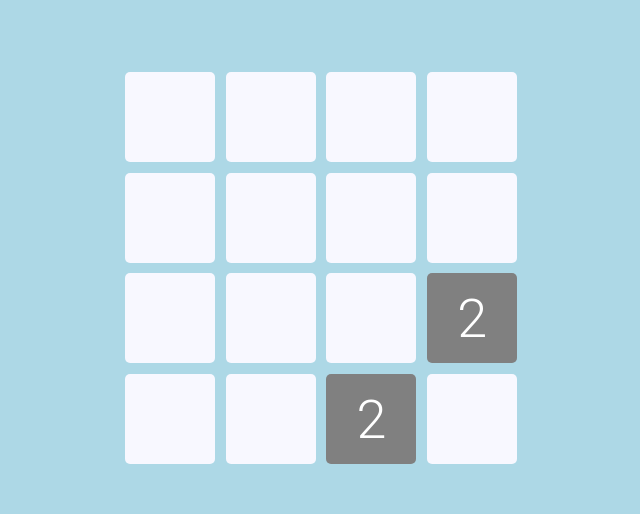
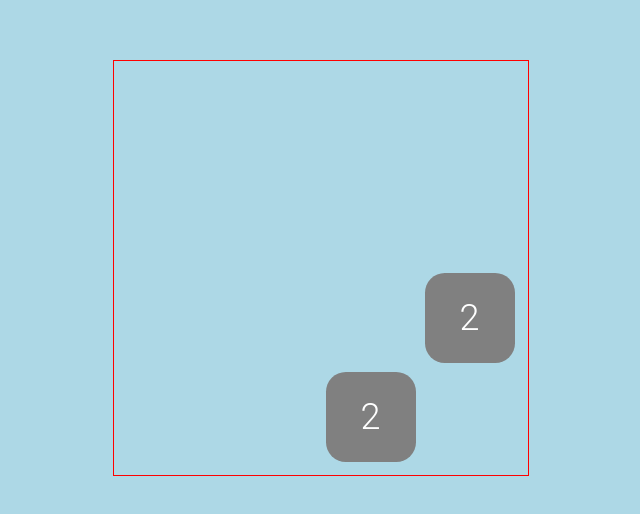
Before and after one commit to getDimaMal/2048-game, a website built with webpack: page src/index.html in a window 1280 px wide. Shown: the part 132-646 px from the top of the page, without its empty margins (319-959 px from the left). Built offline with nearby package versions, Linux system fonts and the light colour scheme.

Commit message:
Update UI Components & styles

```diff
--- a/src/components/Grid/Grid.ts
+++ b/src/components/Grid/Grid.ts
@@ -1,11 +1,11 @@
-import './grid.scss';
+import "./grid.scss";
 
 export class Grid {
     private readonly grid: HTMLDivElement;
 
     constructor() {
-        this.grid = document.createElement('div');
-        this.grid.classList.add('grid');
+        this.grid = document.createElement("div");
+        this.grid.classList.add("grid");
     }
 
     render() {
--- a/src/components/Grid/grid.scss
+++ b/src/components/Grid/grid.scss
@@ -1,8 +1,17 @@
+@import "src/styles/variables";
+
 .grid {
-  display: grid;
-  grid-template-columns: repeat(4, 5rem);
-  grid-template-rows: repeat(4, 5rem);
-  gap: 0.6rem;
+  $size: calc(4 * ($tile-size + $tile-margin * 2));
 
-  position: relative;
+  width: $size;
+  height: $size;
+  box-sizing: unset;
+
+  padding: 0.5rem;
+  border: 1px solid red;
+
+  display: flex;
+  flex-wrap: wrap;
+  align-items: flex-start;
+  align-content: flex-start;
 }
--- a/src/components/Tile/Tile.ts
+++ b/src/components/Tile/Tile.ts
@@ -1,4 +1,5 @@
-import './tile.scss';
+import "./tile.scss";
+import { getFullWidth } from "../helpers";
 
 interface CellProps {
     value: number;
@@ -8,38 +9,39 @@ export class Tile {
     private readonly tile: HTMLDivElement;
 
     constructor(private props: CellProps) {
-    this.tile = document.createElement('div');
+        this.tile = document.createElement("div");
 
         this.setValue();
         this.setClasses();
     }
 
     private setValue() {
-    this.tile.innerText = String(this.props.value || '');
+        this.tile.innerText = String(this.props.value || "");
     }
 
     private setClasses() {
-    this.tile.classList.add('tile');
-    if (this.props.value === 0) this.tile.classList.add('empty');
+        this.tile.classList.add("tile");
+        if (this.props.value === 0) this.tile.classList.add("empty");
     }
 
     getValue() {
         return this.props.value;
     }
 
-  async slide(direction: 'horizontal' | 'vertical', shift: number) {
-    const time = 100;
-    const axis = direction === 'horizontal' ? 'X' : 'Y';
-    const getTranslate = (value: number) => `translate${axis}(${value}rem)`;
+    async slide(direction: "horizontal" | "vertical", shift: number) {
+        const time = 128;
+        const width = getFullWidth(this.tile);
+        const axis = direction === "horizontal" ? "X" : "Y";
+        const getTranslate = (value: number) => `translate${axis}(${value}px)`;
 
         return new Promise((resolve) => {
-      this.tile.style.setProperty('--time', `${time}ms`);
-      this.tile.style.setProperty('--from', getTranslate(0));
-      this.tile.style.setProperty('--to', getTranslate((4 + 0.5) * shift));
-      this.tile.classList.add('slide');
+            this.tile.style.setProperty("--time", `${time}ms`);
+            this.tile.style.setProperty("--from", getTranslate(0));
+            this.tile.style.setProperty("--to", getTranslate(width * shift));
+            this.tile.classList.add("slide");
 
             setTimeout(() => {
-        this.tile.removeAttribute('stile');
+                this.tile.removeAttribute("stile");
                 resolve(null);
             }, time);
         });
--- a/src/components/Tile/tile.scss
+++ b/src/components/Tile/tile.scss
@@ -1,21 +1,25 @@
 @import "src/styles/mixins";
+@import "src/styles/variables";
 
 .tile {
-  width: 5rem;
-  height: 5rem;
+  width: $tile-size;
+  height: $tile-size;
+
+  margin: $tile-margin;
 
   background-color: grey;
-  border-radius: 5px;
+  border-radius: 22%;
 
-  font-size: 3rem;
-  color: #FFF;
+  font-size: 2rem;
+  color: #FFFFFF;
 
   display: flex;
   align-items: center;
   justify-content: center;
+  flex: 0 0 $tile-size;
 
   &.empty {
-    background-color: ghostwhite;
+    background-color: inherit;
   }
 
   &.slide {
--- /dev/null
+++ b/src/components/helpers.ts
@@ -0,0 +1,9 @@
+export function getFullWidth(element: HTMLElement) {
+    const computedStyle = window.getComputedStyle(element);
+
+    const marginLeft = parseInt(computedStyle.marginLeft, 10);
+    const marginRight = parseInt(computedStyle.marginRight, 10);
+    const elementWidth = element.offsetWidth;
+
+    return elementWidth + marginLeft + marginRight;
+}
--- a/src/styles/_variables.scss
+++ b/src/styles/_variables.scss
@@ -5,3 +5,6 @@ $breakpoint-desktop: 1024px;
 $background-color-mobile: #F08080;
 $background-color-tablet: #90EE90;
 $background-color-desktop: #ADD8E6;
+
+$tile-size: 5rem;
+$tile-margin: 0.25rem;
```
Lines whose indentation alone changed are shown as unchanged.
